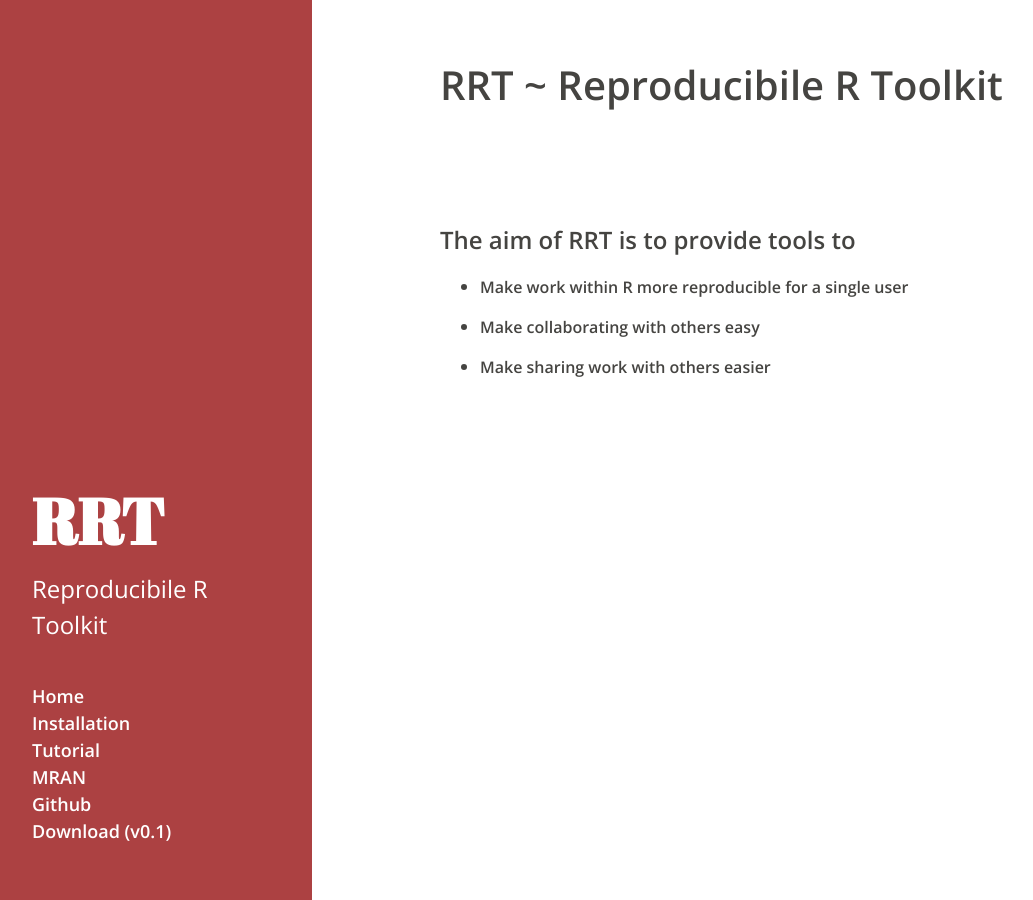
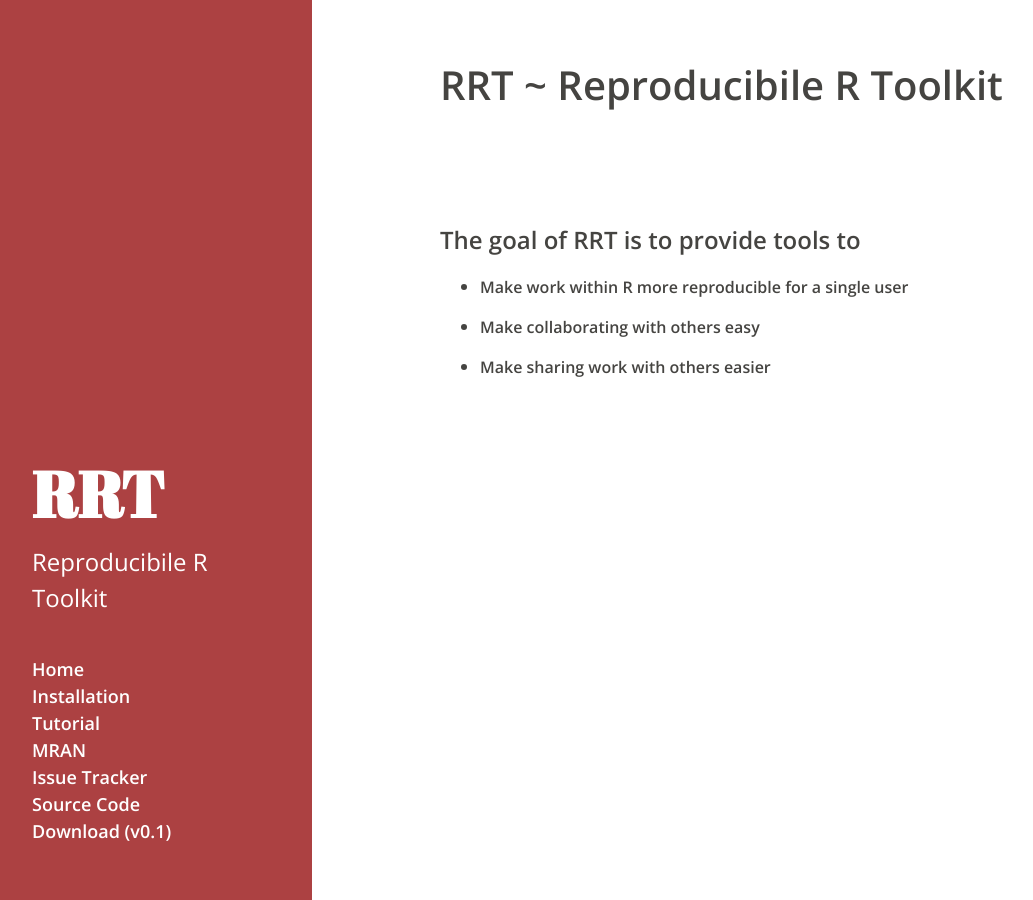
Before and after one commit to RevolutionAnalytics/checkpoint, a Jekyll site: the page built from index.md, in a window 1280 px wide. Shown: the whole page, without its empty margins (8-1041 px from the left). Built offline with Jekyll 4.4.1, drawn with Linux system fonts in a browser that asks for light colours; nearby versions of some CDN libraries; Markdown is read by kramdown in place of the engine named in the settings; comment, search, counter and statistics services are not loaded.

Commit message:
general fixes, added statcounter

```diff
--- a/_includes/footer.html
+++ b/_includes/footer.html
@@ -1,4 +1,24 @@
 <footer>
+
+<!-- Start of StatCounter -->
+<script type="text/javascript">
+var sc_project=9889491;
+var sc_invisible=1;
+var sc_security="20d769e7";
+var scJsHost = (("https:" == document.location.protocol) ?
+"https://secure." : "http://www.");
+document.write("<sc"+"ript type='text/javascript' src='" +
+scJsHost+
+"statcounter.com/counter/counter.js'></"+"script>");
+</script>
+<noscript><div class="statcounter"><a title="click tracking"
+href="http://statcounter.com/" target="_blank"><img
+class="statcounter"
+src="http://c.statcounter.com/9889491/0/20d769e7/1/"
+alt="click tracking"></a></div></noscript>
+<!-- End of StatCounter -->
+<a href="http://statcounter.com/p9889491/?guest=1">Visitor Stats</a>
+
   <!-- Gaug.es Analytics -->
   <script type="text/javascript">
     var _gauges = _gauges || [];
--- a/_layouts/default.html
+++ b/_layouts/default.html
@@ -18,11 +18,12 @@
               <a href="http://revolutionanalytics.github.io/RRT/installation">Installation</a><br>
               <a href="http://revolutionanalytics.github.io/RRT/tutorial">Tutorial</a><br>
               <a href="http://revolutionanalytics.github.io/RRT/mran">MRAN</a><br>
-              <a href="https://github.com/RevolutionAnalytics/RRT">Github</a><br>
+              <a href="https://github.com/RevolutionAnalytics/RRT/issues">Issue Tracker</a><br>
+              <a href="https://github.com/RevolutionAnalytics/RRT">Source Code</a><br>
               <a href="https://github.com/RevolutionAnalytics/RRT/archive/v0.1.0.zip">Download (v{{ site.version }})</a>
             </li>
           </ul>
-          <!-- <small><a href="https://github.com/mdo/hyde">Hyde</a> from <a href="https://twitter.com/mdo" target="_blank">@mdo</a>.</small> -->
+          <!-- hyde theme from <a href="https://github.com/mdo/hyde">Hyde</a> from <a href="https://twitter.com/mdo" target="_blank">@mdo</a>-->
         </div>
       </div>
     </header>
--- a/index.md
+++ b/index.md
@@ -4,7 +4,7 @@
 
 # RRT ~ Reproducibile R Toolkit
 <br><br><br>
-### The aim of RRT is to provide tools to
+### The goal of RRT is to provide tools to
 
 * #### Make work within R more reproducible for a single user
 * #### Make collaborating with others easy
```
